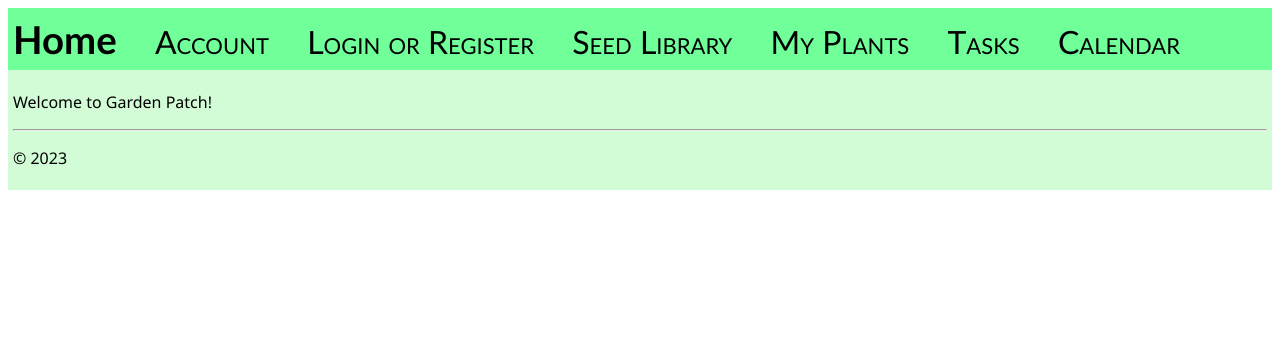
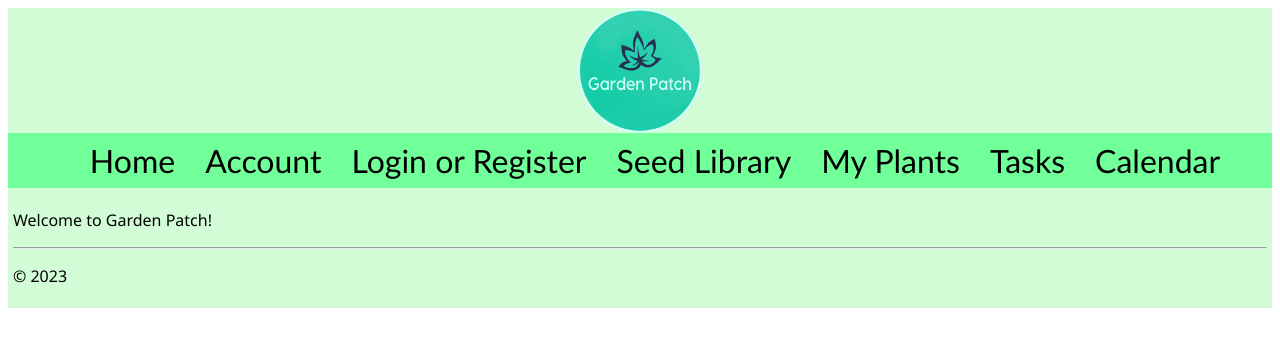
Before and after one commit to bzf7132/GardenPatch, a Flask app: page / in a window 1280 px wide. Shown: the top 347 px of the page. Run offline with Flask 3, Linux system fonts and the light colour scheme.

Commit message:
Navigation Bar
Centered navigation bar and added a temporary logo.

```diff
--- a/static/site.css
+++ b/static/css/site.css
@@ -4,6 +4,8 @@
     font-family: 'Trebuchet MS', 'Lucida Sans Unicode', 'Lucida Grande', 'Lucida Sans', Arial, sans-serif;
     color: black;
     padding: 8px 5px 8px 5px;
+    display: flex;
+    justify-content: center;
 }
 
 .navbar a {
@@ -11,13 +13,7 @@
     color: inherit;
 }
 
-.navbar-brand {
-    font-size: 1.2em;
-    font-weight: 600;
-}
-
 .navbar-item {
-    font-variant: small-caps;
     margin-left: 30px;
 }
 
@@ -26,3 +22,15 @@
     font-family:'Segoe UI', Tahoma, Geneva, Verdana, sans-serif;
     background-color: #D2FCD6;
 }
+
+.logo {
+    background-color: #D2FCD6;
+}
+
+.logo img {
+    display: block;
+    margin-left: auto;
+    margin-right: auto;
+    max-width: 10%;
+    height: auto;
+}
--- a/templates/layout.html
+++ b/templates/layout.html
@@ -3,12 +3,15 @@
     <head>
         <meta charset="utf-8" />
         <title>{% block title %}{% endblock %}</title>
-        <link rel="stylesheet" type="text/css" href="{{ url_for('static', filename='site.css')}}" />
+        <link rel="stylesheet" type="text/css" href="{{ url_for('static', filename='css/site.css')}}" />
     </head>
 
     <body>
+        <div class="logo">
+            <img src="{{url_for('static', filename='img/logo.png')}}" alt="Logo">
+        </div>
         <div class="navbar">
-            <a href="{{ url_for('home') }}" class="navbar-brand">Home</a>
+            <a href="{{ url_for('home') }}" class="navbar-item">Home</a>
             <a href="{{ url_for('account') }}" class="navbar-item">Account</a>
             <a href="{{ url_for('loginregister') }}" class="navbar-item">Login or Register</a>
             <a href="{{url_for('seedLibrary') }}" class="navbar-item">Seed Library</a>
```
Also changed, not shown: static/img/logo.png (added).
